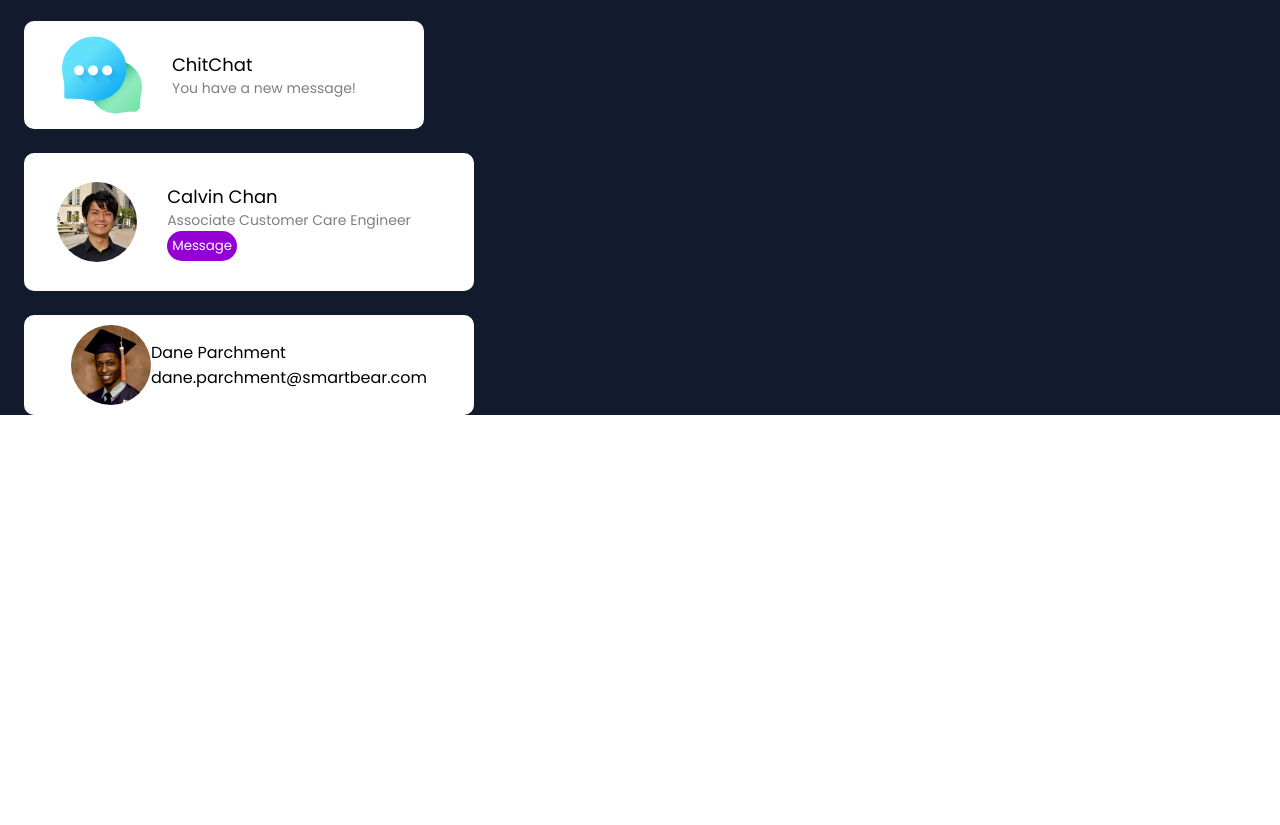
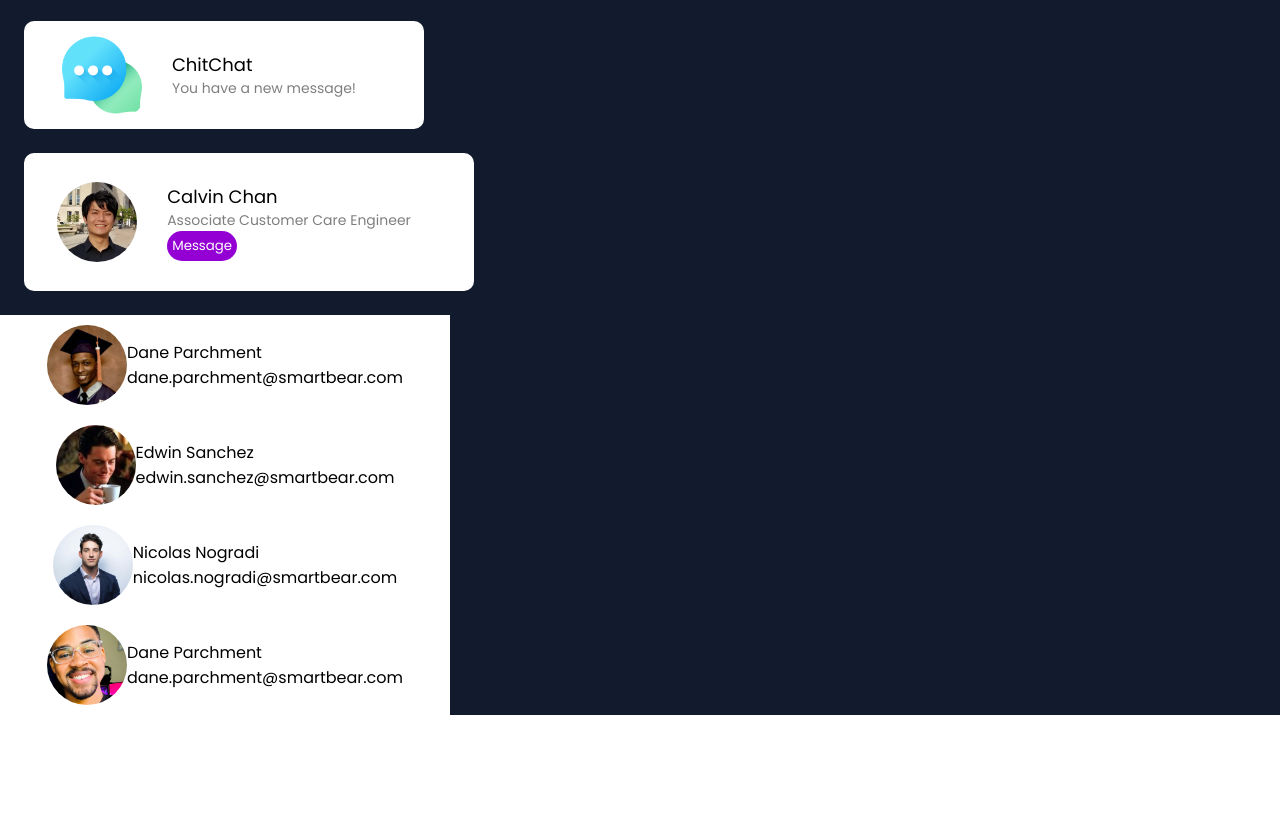
Before and after one commit to bobadew/SmartBearTraining, a plain HTML site: page Homework3/index.html in a window 1280 px wide. Shown: the part 1000-1825 px from the top of the page. Before the commit the page ends 1549 px from the top, so only its background shows below. Drawn offline with Linux system fonts and the light colour scheme.

Commit message:
adding emailList

```diff
--- a/Homework3/index.html
+++ b/Homework3/index.html
@@ -76,6 +76,27 @@
                     <div class="emailList_info_email">dane.parchment@smartbear.com</div>
                 </div>
             </div>
+            <div class="emailList_entry">
+                <img src="images/emailList-2.jfif" alt="" class="emailList_image">
+                <div class="emailList_info">
+                    <div class="emailList_info_name">Edwin Sanchez</div>
+                    <div class="emailList_info_email">edwin.sanchez@smartbear.com</div>
+                </div>
+            </div>
+            <div class="emailList_entry">
+                <img src="images/emailList-3.jfif" alt="" class="emailList_image">
+                <div class="emailList_info">
+                    <div class="emailList_info_name">Nicolas Nogradi</div>
+                    <div class="emailList_info_email">nicolas.nogradi@smartbear.com</div>
+                </div>
+            </div>
+            <div class="emailList_entry">
+                <img src="images/emailList-4.png" alt="" class="emailList_image">
+                <div class="emailList_info">
+                    <div class="emailList_info_name">Dane Parchment</div>
+                    <div class="emailList_info_email">dane.parchment@smartbear.com</div>
+                </div>
+            </div>
         </div>
     </section>
 
--- a/Homework3/style.css
+++ b/Homework3/style.css
@@ -247,13 +247,12 @@ p {
 .emailList_entry {
     background-color: #fff;
     max-width: 450px;
-    border-radius: 10px;
     display: flex;
     padding: 10px;
-    margin: 1.5rem;
     text-align: left;
     justify-content: center;
     align-items: center;
+    border-top: #333;
 }
 
 .emailList img {
```
